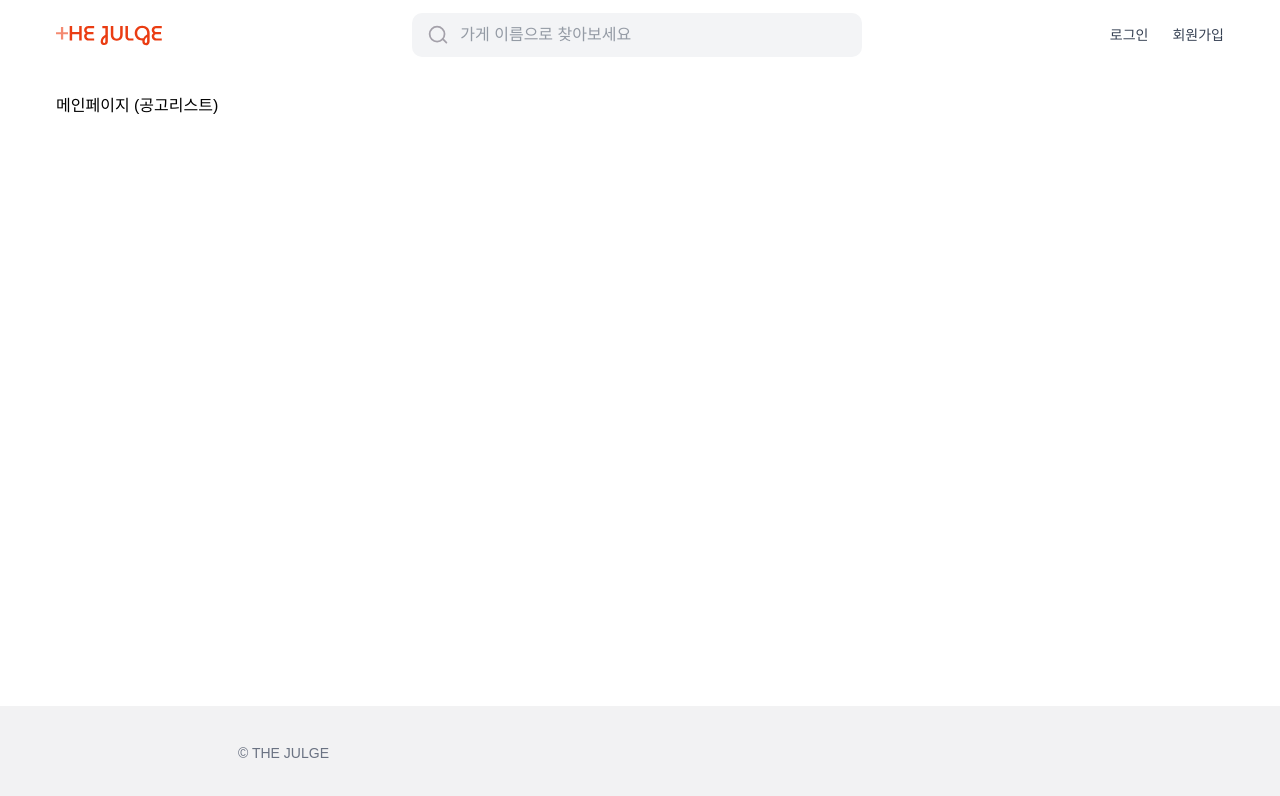
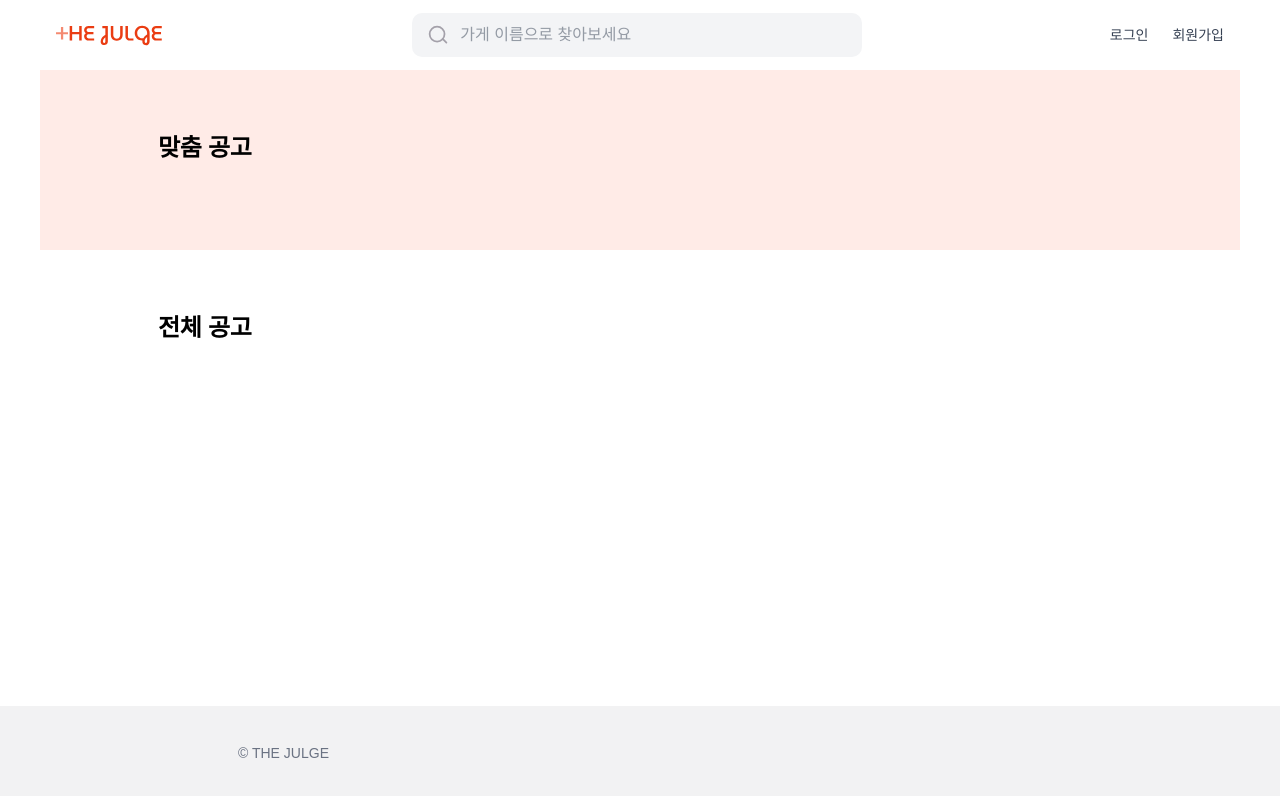
Before and after one commit to FE19-Team6/the-julge, a Next.js app: page / in a window 1280 px wide. Shown: the top 796 px of the page. Built offline with nearby package versions, Linux system fonts and the light colour scheme; no server answers; a web font is replaced by a local one.

Commit message:
feat: 공고 리스트 페이지 UI 구성 (#69)

```diff
--- a/src/app/(main)/layout.tsx
+++ b/src/app/(main)/layout.tsx
@@ -12,9 +12,7 @@ export default async function MainLayout({
   return (
     <div className="min-h-screen flex flex-col">
       <Header userType={userType} />
-      <main className="flex-1 w-full max-w-[1200px] mx-auto px-4 py-6">
-        {children}
-      </main>
+      <main className="flex-1 w-full max-w-[1200px] mx-auto">{children}</main>
       {/* 푸터 완성되면 아래 지우고 컴포넌트 교체 */}
       <footer className="w-full bg-gray-10 py-[37px] px-[238px] flex flex-col gap-2 text-gray-500 text-sm">
         <span>© THE JULGE</span>
--- a/src/app/(main)/page.tsx
+++ b/src/app/(main)/page.tsx
@@ -1,7 +1,13 @@
-export default function MainPage() {
+import { directApi } from "@/src/lib/api/axios/axios";
+
+import { RecommendedJobsSection } from "@/src/features/jobs/components/jobList/RecommendedJobsSection";
+import { AllJobsSection } from "./../../features/jobs/components/jobList/AllJobsSection";
+
+export default async function MainPage() {
   return (
     <>
-      <div>메인페이지 (공고리스트)</div>
+      <RecommendedJobsSection />
+      <AllJobsSection />
     </>
   );
 }
--- a/src/features/jobs/components/READ.MD
+++ /dev/null
@@ -1,2 +0,0 @@
-git 전송용 파일입니다
-작업하시기전에 이 파일을 지워주세요
--- /dev/null
+++ b/src/features/jobs/components/jobList/AllJobsSection.tsx
@@ -0,0 +1,18 @@
+import CardList from "@/src/components/common/Card/CardList";
+import Pagination from "@/src/components/Pagination/Pagination";
+import { FilterGroup } from "./FilterGroup";
+
+export const AllJobsSection = () => {
+  return (
+    <section className="w-full py-[60px] flex justify-center">
+      <div className="w-full max-w-[964px]">
+        <header className="flex justify-between items-center mb-6">
+          <h2 className="text-h2">전체 공고</h2>
+          <FilterGroup />
+        </header>
+        {/* <CardList items={items}></CardList> */}
+        {/* <Pagination /> */}
+      </div>
+    </section>
+  );
+};
--- /dev/null
+++ b/src/features/jobs/components/jobList/FilterGroup.tsx
@@ -0,0 +1,12 @@
+import { SortDropdown } from "./SortDropdown";
+import { FilterPanel } from "./FilterPanel";
+
+export const FilterGroup = () => {
+  return (
+    <div className="flex gap-2">
+      {/* <SortDropdown /> */}
+      {/* <Button>상세필터</Button> */}
+      {/* <FilterPanel/> */}
+    </div>
+  );
+};
--- /dev/null
+++ b/src/features/jobs/components/jobList/FilterPanel.tsx
@@ -0,0 +1,3 @@
+export const FilterPanel = () => {
+  return <></>;
+};
--- /dev/null
+++ b/src/features/jobs/components/jobList/RecommendedJobsSection.tsx
@@ -0,0 +1,15 @@
+import CardList from "@/src/components/common/Card/CardList";
+
+export const RecommendedJobsSection = () => {
+  return (
+    <section className="w-full py-[60px] flex justify-center bg-red-10">
+      <div className="w-full max-w-[964px]">
+        <h2 className="mb-6 text-h2">맞춤 공고</h2>
+
+        <ul className="grid grid-cols-3 gap-4">
+          {/* <CardList items={items}></CardList> */}
+        </ul>
+      </div>
+    </section>
+  );
+};
--- /dev/null
+++ b/src/features/jobs/components/jobList/SortDropdown.tsx
@@ -0,0 +1,3 @@
+export const SortDropdown = () => {
+  return <></>;
+};
```
